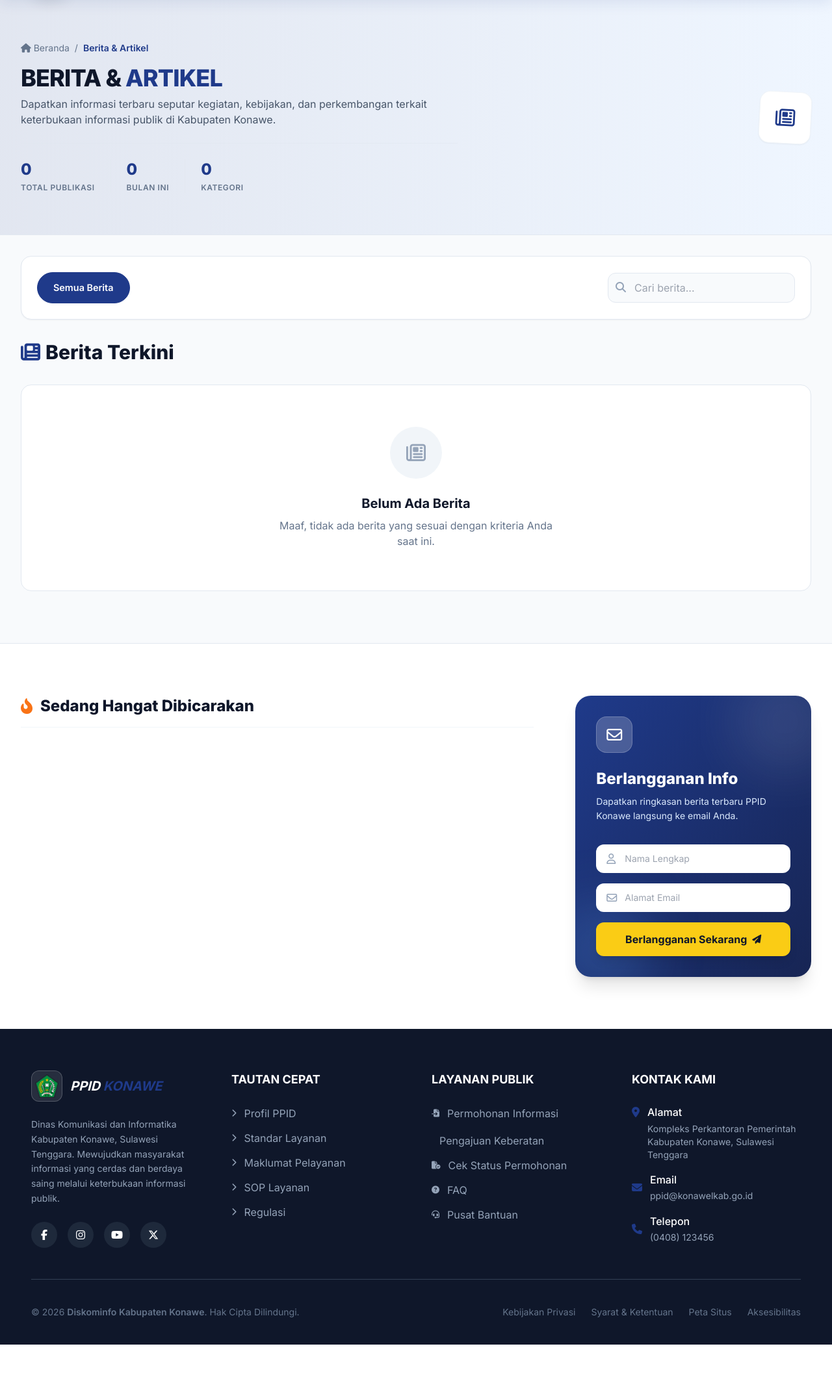
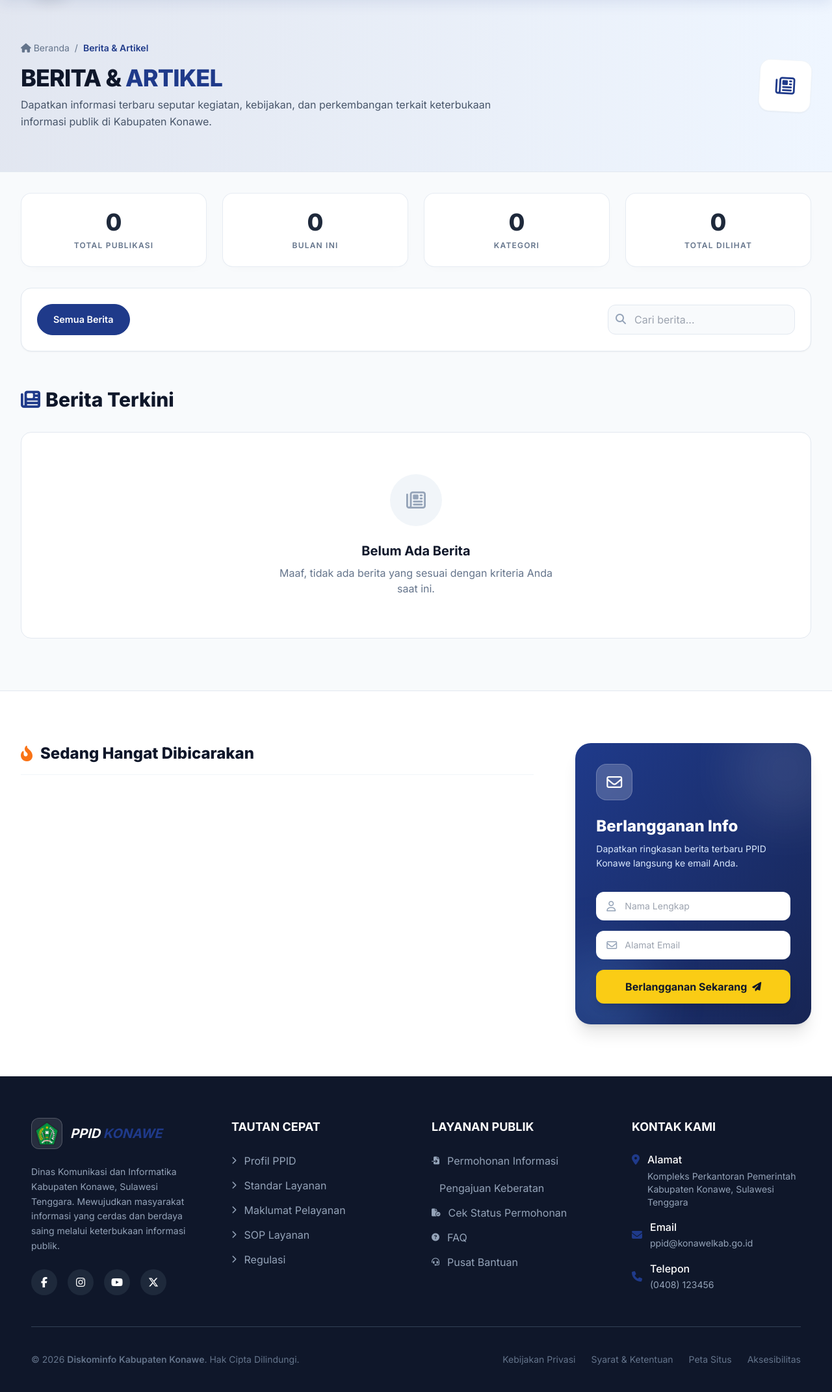
Before and after one commit to develop-konawe/ppid, a Laravel app: page /news in a window 1280 px wide. Shown: the part 125-2268 px from the top of the page at 65% size. Before the commit the page ends 2195 px from the top, so only its background shows below. Run offline with Laravel 12, Linux system fonts and the light colour scheme; data that the repository does not hold is empty; parts of the project's set-up code (start-up, migrations or seed data) failed here and were passed over; some libraries are stand-ins or nearby versions.

Commit message:
#4 Update tampilan berita

```diff
--- a/app/Http/Controllers/NewsController.php
+++ b/app/Http/Controllers/NewsController.php
@@ -10,7 +10,26 @@ class NewsController extends Controller
     public function index()
     {
         $beritas = News::orderBy('created_at', 'desc')->paginate(6);
-        return view("pages.news.index", ["beritas" => $beritas]);
+
+        // Mengambil data tambahan langsung di Blade karena Controller hanya mengirim $beritas
+        $totalBerita = $beritas->total();
+        $beritaBulanIni = \App\Models\News::whereMonth('created_at', now()->month)
+            ->whereYear('created_at', now()->year)
+            ->count();
+        $kategoriCount = \App\Models\Category::count();
+        $categories = \App\Models\Category::all();
+        $popularNews = \App\Models\News::orderBy('views', 'desc')->limit(4)->get();
+        $totalViews = \App\Models\News::sum('views');
+
+        return view("pages.news.index", [
+            "beritas" => $beritas,
+            "totalBerita" => $totalBerita,
+            "beritaBulanIni" => $beritaBulanIni,
+            "kategoriCount" => $kategoriCount,
+            "categories" => $categories,
+            "popularNews" => $popularNews,
+            "totalViews" => $totalViews,
+        ]);
     }
 
     public function show($slug)
--- a/resources/views/pages/news/index.blade.php
+++ b/resources/views/pages/news/index.blade.php
@@ -58,15 +58,6 @@
         .read-more { display: inline-flex; align-items: center; gap: 0.5rem; color: #1f3a8a; font-weight: 600; font-size: 0.9rem; transition: gap 0.3s ease; }
         .read-more:hover { gap: 0.75rem; color: #172554; }
 
-        /* Featured News Card */
-        .featured-news-card {
-            background: linear-gradient(145deg, #ffffff 0%, #f8fafc 100%); border-radius: 2rem; overflow: hidden;
-            box-shadow: 0 25px 50px -12px rgba(31, 58, 138, 0.25); border: 1px solid rgba(59, 130, 246, 0.2); transition: all 0.4s ease;
-        }
-        .featured-news-card:hover { transform: scale(1.01); box-shadow: 0 30px 60px -12px rgba(31, 58, 138, 0.35); }
-        .featured-image { height: 100%; min-height: 400px; object-fit: cover; transition: transform 0.8s ease; }
-        .featured-news-card:hover .featured-image { transform: scale(1.02); }
-
         /* Popular Post */
         .popular-post { display: flex; gap: 1rem; padding: 1rem; border-radius: 1rem; transition: all 0.3s ease; background: white; border: 1px solid #e2e8f0; margin-bottom: 0.75rem; }
         .popular-post:hover { background: #f1f5f9; transform: translateX(5px); border-color: #3b82f6; }
@@ -83,33 +74,19 @@
             .news-image-container { height: 180px; }
             .news-content { padding: 1.25rem; }
             .filter-btn { padding: 0.5rem 1rem; font-size: 0.8rem; }
-            .featured-image { min-height: 250px; }
         }
     </style>
 @endpush
 
 @section('content')
-    @php
-        // Mengambil data tambahan langsung di Blade karena Controller hanya mengirim $beritas
-        $totalBerita = $beritas->total();
-        $beritaBulanIni = \App\Models\News::whereMonth('created_at', now()->month)
-                            ->whereYear('created_at', now()->year)
-                            ->count();
-        $kategoriCount = \App\Models\Category::count();
-        $categories = \App\Models\Category::all();
-        $popularNews = \App\Models\News::orderBy('views', 'desc')->limit(4)->get();
-
-        // Jadikan berita pertama sebagai Berita Utama (Hanya tampil di Page 1)
-        $currentPage = request()->get('page', 1);
-        $featuredNews = ($currentPage == 1 && $beritas->isNotEmpty()) ? $beritas->first() : null;
-    @endphp
 
     <main class="overflow-hidden bg-slate-50 min-h-screen">
 
         <section class="bg-gradient-to-r from-primary/10 to-primary-subtle py-12 md:py-16 border-b border-slate-200">
             <div class="max-w-7xl mx-auto px-4 md:px-8">
-                <div class="flex flex-col md:flex-row justify-between items-center gap-6">
-                    <div>
+
+                <div class="flex flex-col md:flex-row justify-between items-start md:items-center gap-6">
+                    <div class="max-w-3xl">
                         <nav class="text-sm flex items-center gap-2 text-slate-500 mb-4 flex-wrap">
                             <a href="{{ route('home') }}" class="hover:text-primary transition-soft"><i class="fa-solid fa-home"></i> Beranda</a> /
                             <span class="text-primary font-semibold">Berita & Artikel</span>
@@ -118,38 +95,46 @@
                         <h1 class="text-3xl md:text-4xl font-black text-dark uppercase tracking-tight animate-slide-up">
                             Berita & <span class="text-primary">Artikel</span>
                         </h1>
-                        <p class="text-slate-600 mt-2 max-w-2xl animate-fade-in">
+                        <p class="text-slate-600 mt-2 animate-fade-in leading-relaxed">
                             Dapatkan informasi terbaru seputar kegiatan, kebijakan, dan perkembangan terkait keterbukaan informasi publik di Kabupaten Konawe.
                         </p>
-
-                        <div class="flex gap-6 mt-6 pt-6 border-t border-slate-200/60 animate-fade-in">
-                            <div>
-                                <p class="text-2xl font-black text-primary">{{ $totalBerita }}</p>
-                                <p class="text-slate-500 text-xs uppercase tracking-wider font-semibold mt-1">Total Publikasi</p>
-                            </div>
-                            <div class="w-px bg-slate-200"></div>
-                            <div>
-                                <p class="text-2xl font-black text-primary">{{ $beritaBulanIni }}</p>
-                                <p class="text-slate-500 text-xs uppercase tracking-wider font-semibold mt-1">Bulan Ini</p>
-                            </div>
-                            <div class="w-px bg-slate-200"></div>
-                            <div>
-                                <p class="text-2xl font-black text-primary">{{ $kategoriCount }}</p>
-                                <p class="text-slate-500 text-xs uppercase tracking-wider font-semibold mt-1">Kategori</p>
-                            </div>
-                        </div>
                     </div>
 
-                    <div class="hidden md:flex items-center justify-center w-20 h-20 bg-white rounded-2xl shadow-sm text-primary text-3xl border border-slate-100 transform rotate-3 hover:rotate-0 transition-transform duration-300">
+                    <div class="hidden md:flex items-center justify-center w-20 h-20 bg-white rounded-2xl shadow-sm text-primary text-3xl border border-slate-100 transform rotate-3 hover:rotate-0 transition-transform duration-300 shrink-0">
                         <i class="fa-regular fa-newspaper"></i>
                     </div>
                 </div>
+
             </div>
         </section>
 
         <section class="max-w-7xl mx-auto px-4 md:px-8 py-8 relative z-20">
+
+            <div class="grid grid-cols-2 lg:grid-cols-4 gap-4 md:gap-6 mb-8 animate-fade-in">
+                <div class="bg-white rounded-2xl border border-slate-200/80 shadow-[0_4px_20px_-10px_rgba(0,0,0,0.05)] py-6 px-4 flex flex-col items-center justify-center hover:border-primary transition-all duration-300 transform hover:-translate-y-1">
+                    <p class="text-3xl md:text-4xl font-black text-primary-500 mb-2">{{ $totalBerita }}</p>
+                    <p class="text-slate-500 text-[11px] md:text-xs uppercase tracking-widest font-semibold text-center">Total Publikasi</p>
+                </div>
+
+                <div class="bg-white rounded-2xl border border-slate-200/80 shadow-[0_4px_20px_-10px_rgba(0,0,0,0.05)] py-6 px-4 flex flex-col items-center justify-center hover:border-primary transition-all duration-300 transform hover:-translate-y-1">
+                    <p class="text-3xl md:text-4xl font-black text-primary-500 mb-2">{{ $beritaBulanIni }}</p>
+                    <p class="text-slate-500 text-[11px] md:text-xs uppercase tracking-widest font-semibold text-center">Bulan Ini</p>
+                </div>
+
+                <div class="bg-white rounded-2xl border border-slate-200/80 shadow-[0_4px_20px_-10px_rgba(0,0,0,0.05)] py-6 px-4 flex flex-col items-center justify-center hover:border-primary transition-all duration-300 transform hover:-translate-y-1">
+                    <p class="text-3xl md:text-4xl font-black text-primary-500 mb-2">{{ $kategoriCount }}</p>
+                    <p class="text-slate-500 text-[11px] md:text-xs uppercase tracking-widest font-semibold text-center">Kategori</p>
+                </div>
+
+                <div class="bg-white rounded-2xl border border-slate-200/80 shadow-[0_4px_20px_-10px_rgba(0,0,0,0.05)] py-6 px-4 flex flex-col items-center justify-center hover:border-primary transition-all duration-300 transform hover:-translate-y-1">
+                    <p class="text-3xl md:text-4xl font-black text-primary-500 mb-2">{{ number_format($totalViews, 0, ',', '.') }}</p>
+                    <p class="text-slate-500 text-[11px] md:text-xs uppercase tracking-widest font-semibold text-center">Total Dilihat</p>
+                </div>
+            </div>
+
             <div class="bg-white rounded-2xl shadow-sm p-4 md:p-6 border border-slate-200">
                 <div class="flex flex-col lg:flex-row justify-between items-start lg:items-center gap-4">
+
                     <div class="flex flex-wrap gap-2" id="filter-buttons">
                         <a href="{{ route('news') }}" class="filter-btn active">Semua Berita</a>
                         @foreach($categories as $category)
@@ -157,66 +142,19 @@
                         @endforeach
                     </div>
 
-                    <div class="relative w-full lg:w-72">
+                    <div class="relative w-full lg:w-72 shrink-0">
                         <form action="{{ url('berita/search') }}" method="GET">
                             <input type="text" name="q" placeholder="Cari berita..." value="{{ request('q') }}" class="w-full pl-10 pr-4 py-2.5 bg-slate-50 border border-slate-200 rounded-xl focus:outline-none focus:ring-2 focus:ring-primary transition-all" />
                             <i class="fa-solid fa-magnifying-glass absolute left-3 top-3.5 text-slate-400"></i>
                         </form>
                     </div>
+
                 </div>
             </div>
+
         </section>
 
-        @if($featuredNews)
-            <section class="max-w-7xl mx-auto px-4 md:px-8 pb-12">
-                <h2 class="text-2xl md:text-3xl font-black text-dark mb-8 flex items-center">
-                    <i class="fa-solid fa-star text-yellow-400 mr-3 text-2xl"></i> Berita Utama
-                </h2>
-
-                <div class="featured-news-card bg-white">
-                    <div class="grid grid-cols-1 lg:grid-cols-2">
-                        <div class="h-64 lg:h-full min-h-[400px] overflow-hidden">
-                            @php $featuredImg = $featuredNews->image ? asset('storage/'.$featuredNews->image) : 'https://images.unsplash.com/photo-1557804506-669a67965ba0?auto=format&fit=crop&q=80&w=1200'; @endphp
-                            <img src="{{ $featuredImg }}" alt="{{ $featuredNews->title }}" class="featured-image w-full h-full object-cover">
-                        </div>
-                        <div class="p-8 md:p-10 flex flex-col justify-center">
-                            <div class="flex items-center gap-3 mb-4">
-                                @if($featuredNews->category)
-                                    <span class="bg-primary-subtle text-primary border border-primary/20 px-3 py-1 rounded-full text-[10px] font-bold uppercase tracking-wider">
-                                        {{ $featuredNews->category->name }}
-                                    </span>
-                                @endif
-                                <span class="text-slate-500 text-xs font-semibold">
-                                    <i class="fa-regular fa-calendar mr-1"></i> {{ $featuredNews->created_at->translatedFormat('d F Y') }}
-                                </span>
-                            </div>
-                            <h3 class="text-2xl md:text-3xl font-bold text-dark mb-4 leading-tight">
-                                {{ $featuredNews->title }}
-                            </h3>
-                            <p class="text-slate-600 mb-6 leading-relaxed">
-                                {{ Str::limit(html_entity_decode(strip_tags($featuredNews->content)), 200) }}
-                            </p>
-                            <div class="flex items-center justify-between mt-auto pt-6 border-t border-slate-100">
-                                <div class="flex items-center gap-2">
-                                    <div class="w-8 h-8 rounded-full bg-slate-200 flex items-center justify-center text-slate-500">
-                                        <i class="fa-solid fa-user text-xs"></i>
-                                    </div>
-                                    <div>
-                                        <p class="font-semibold text-dark text-sm">Admin PPID</p>
-                                        <p class="text-xs text-slate-500">{{ $featuredNews->views }} kali dibaca</p>
-                                    </div>
-                                </div>
-                                <a href="{{ route('news.detail', $featuredNews->slug) }}" class="read-more bg-primary/5 px-4 py-2 rounded-lg hover:bg-primary hover:text-white transition-all">
-                                    Baca Artikel <i class="fa-solid fa-arrow-right text-xs"></i>
-                                </a>
-                            </div>
-                        </div>
-                    </div>
-                </div>
-            </section>
-        @endif
-
-        <section class="max-w-7xl mx-auto px-4 md:px-8 pb-20">
+        <section class="max-w-7xl mx-auto px-4 md:px-8 pb-20 pt-6">
             <div class="flex items-center justify-between mb-8">
                 <h2 class="text-2xl md:text-3xl font-black text-dark flex items-center gap-2">
                     <i class="fa-solid fa-newspaper text-primary"></i> Berita Terkini
@@ -224,11 +162,7 @@
             </div>
 
             <div class="grid grid-cols-1 md:grid-cols-2 lg:grid-cols-3 gap-6 lg:gap-8">
-                @forelse($beritas as $index => $berita)
-                    @if($featuredNews && $index === 0 && $currentPage == 1)
-                        @continue
-                    @endif
-
+                @forelse($beritas as $berita)
                     <div class="news-card">
                         <div class="news-image-container">
                             @php $imgUrl = $berita->image ? asset('storage/'.$berita->image) : 'https://images.unsplash.com/photo-1557804506-669a67965ba0?auto=format&fit=crop&q=80&w=800'; @endphp
@@ -281,7 +215,6 @@
 
                     {{-- Logika Penomoran Halaman Dinamis --}}
                     @php
-                        // Menampilkan maksimal 2 angka sebelum dan sesudah halaman aktif
                         $start = max($beritas->currentPage() - 2, 1);
                         $end = min($beritas->currentPage() + 2, $beritas->lastPage());
                     @endphp
```
